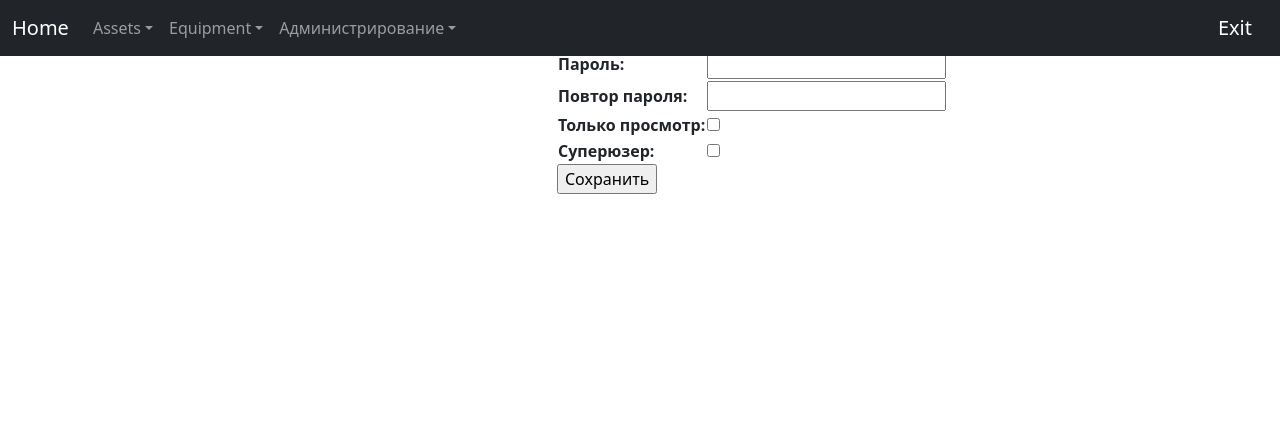
After one commit to AntonKralin/uktio, a Django app: template dj/templates/uktio/users.html in a window 1280 px wide. The commit adds this page. Shown: the top 434 px of the page. Run offline with Django 4.2, Linux system fonts and the light colour scheme; the template is opened without the code that fills it: values that come from a table or form of the project are taken from there, others are empty; some libraries are stand-ins or nearby versions.

Commit message:
test user

```diff
--- a/dj/dj/urls.py
+++ b/dj/dj/urls.py
@@ -39,6 +39,7 @@ urlpatterns = [
     path('cabinets', views.cabinets, name='cabinets'),
     path('save_cabinet', views.save_cabinet, name='save_cabinet'),
     path('delete_cabinet/<int:id>', views.delete_cabinet, name='delete_cabinet'),
+    path('users', views.users, name='users'),
     path('clear_session', views.clear_session, name='clear_session'),
     path('adminis/', admin.site.urls),
 ]
--- a/dj/templates/uktio/base_generic.html
+++ b/dj/templates/uktio/base_generic.html
@@ -55,7 +55,7 @@
                     <li class="nav-item dropdown">
                         <a class="nav-link dropdown-toggle" href="#" id="dropdown10" data-bs-toggle="dropdown" aria-expanded="false">{% trans 'Administration' %}</a>
                         <ul class="dropdown-menu" aria-labelledby="dropdown10">
-                          <li><a class="dropdown-item" href="#">{% trans "Users" %}</a></li>
+                          <li><a class="dropdown-item" href="/users">{% trans "Users" %}</a></li>
                           <li><a class="dropdown-item" href="/organization">{% trans "Departments" %}</a></li>
                           <li><a class="dropdown-item" href="/cabinets">{% trans "Cabinets" %}</a></li>
                           <li><a class="dropdown-item" href="/workers">{% trans "Workers" %}</a></li>
--- /dev/null
+++ b/dj/templates/uktio/users.html
@@ -0,0 +1,22 @@
+{% extends "uktio/base_generic.html"%}
+{% load i18n %}
+
+{%block content%}
+    <div class="container">
+    <div class="row">
+        <p></p>
+        <div class="col-5">
+
+        </div>
+        <div class="col-5">
+            <form action="/save_user" method="POST">
+                {% csrf_token %}
+                <table>
+                    {{user_form}}
+                </table>
+                <input type="submit" value="{% trans 'Save' %}" />
+            </form>
+        </div>
+    </div>
+    </div>
+{%endblock%}
--- a/dj/uktio/forms.py
+++ b/dj/uktio/forms.py
@@ -32,3 +32,12 @@ class CabinetForm(forms.Form):
     description = forms.CharField(label="Описание")
     organization = forms.ChoiceField(choices=[], required=True,
                                      label="Организация")
+
+
+class UsersForm(forms.Form):
+    id = forms.CharField(widget=forms.HiddenInput(), initial="")
+    login = forms.CharField(label='Логин')
+    password1 = forms.CharField(label='Пароль', widget=forms.PasswordInput())
+    password2 = forms.CharField(label='Повтор пароля', widget=forms.PasswordInput())
+    is_view = forms.BooleanField(label="Только просмотр")
+    superuser = forms.BooleanField(label="Суперюзер")
```
Also changed, not shown: dj/uktio/views.py (+8 -0 lines).
